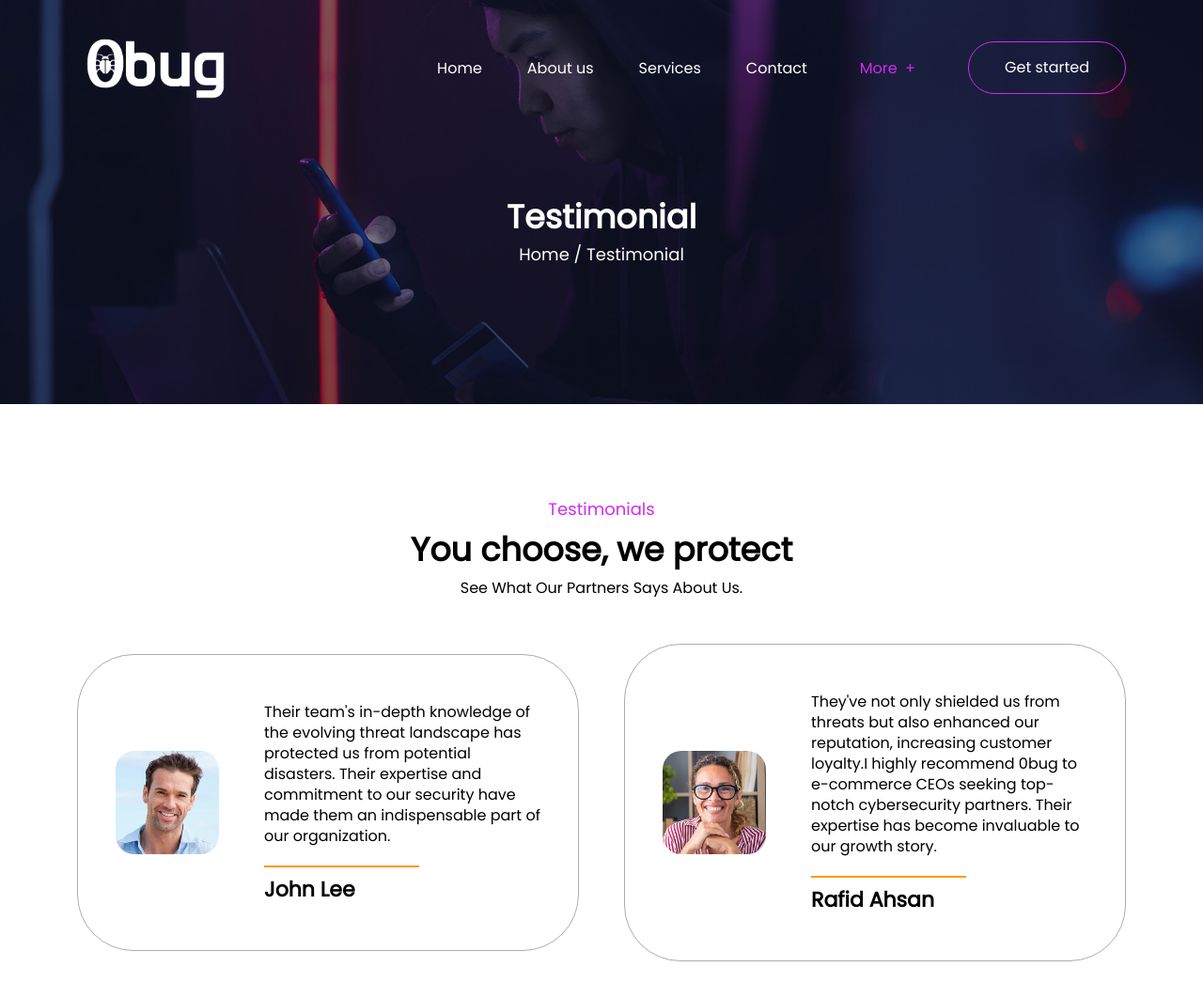
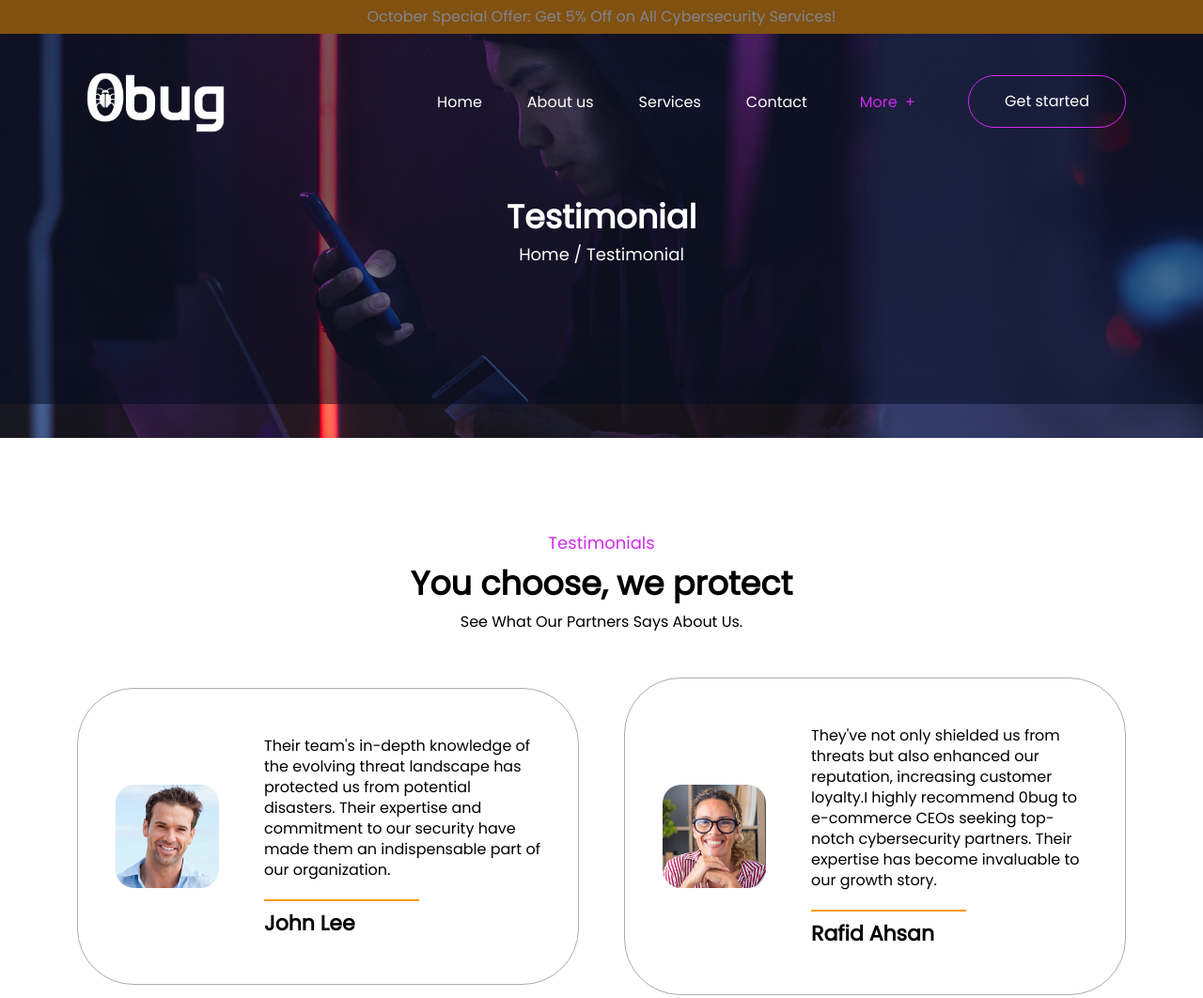
Before and after one commit to 0bugltd/0bugwebsite, a plain HTML site: page testimonial.html in a window 1280 px wide. Shown: the top 1062 px of the page at 94% size. Drawn offline with Linux system fonts and the light colour scheme.

Commit message:
Update testimonial.html

```diff
--- a/testimonial.html
+++ b/testimonial.html
@@ -23,7 +23,8 @@
 <body>
     <!-- site-wrapper -->
     <div class="site-wrapper">
-
+        <div class="offer-banner" id="offer-banner">
+        </div>
         <div class="header_testimonial">
             <!-- ======== 1.1. Header section ========  -->
             <header>
```
